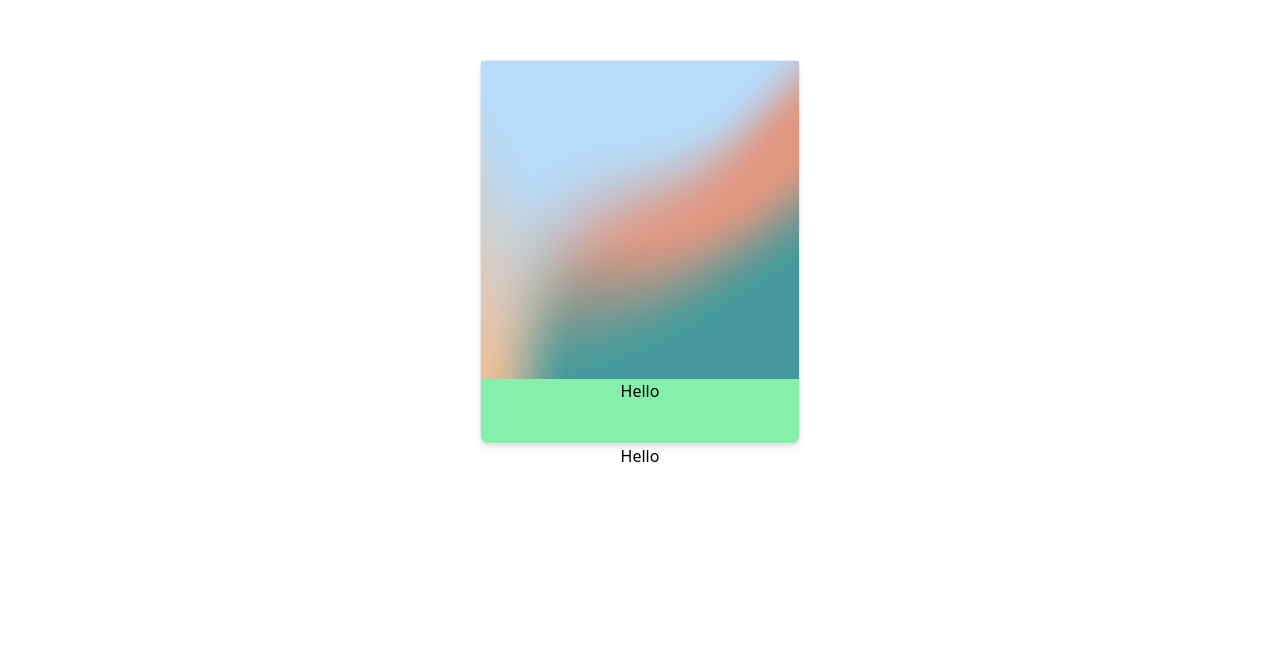
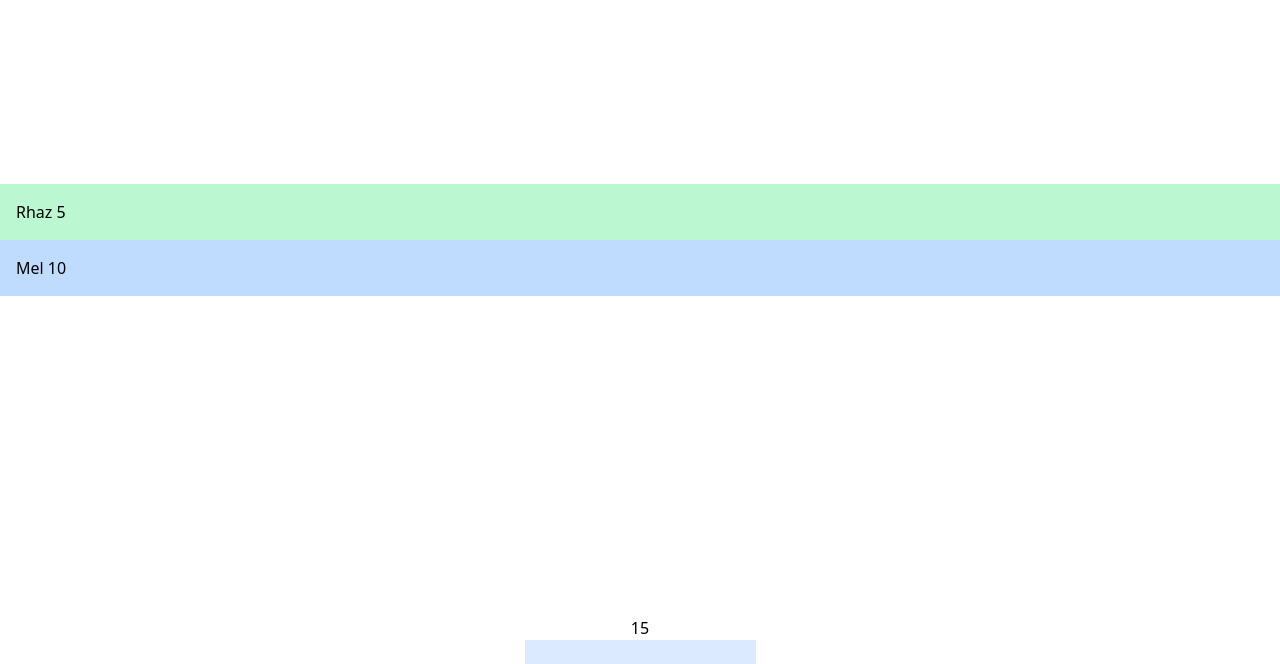
Before and after one commit to rhazsolomon/my-website, a React (Create React App) app: page / in a window 1280 px wide. Shown: the part 136-800 px from the top of the page. Built offline with nearby package versions, Linux system fonts and the light colour scheme.

Commit message:
first go at coding owe

```diff
--- a/package.json
+++ b/package.json
@@ -18,10 +18,7 @@
     "eject": "react-scripts eject"
   },
   "eslintConfig": {
-    "extends": [
-      "react-app",
-      "react-app/jest"
-    ]
+    "extends": []
   },
   "browserslist": {
     "production": [
--- a/src/App.js
+++ b/src/App.js
@@ -7,7 +7,7 @@ import OweMessagePage from './pages/OweMessagePage'
 function App() {
   return (
     <div className="App flex flex-col w-screen h-screen items-center justify-center">
-      <MyWebsiteLandingPage />
+      {/* <MyWebsiteLandingPage /> */}
       <OweMessagePage />
     </div>
   );
--- a/src/pages/OweMessagePage.js
+++ b/src/pages/OweMessagePage.js
@@ -1,7 +1,51 @@
-import React from "react";
+import React, { useState } from "react";
+import VStack from "../components/VStack";
 
+
+const OweMessage = ({ sender, amount }) => {
+    const color = sender == 'Rhaz' ? 'bg-green-200' : 'bg-blue-200'
+    return (
+        <div className={`flex w-full p-4 ${color}`}>
+            {sender} {amount}
+        </div >
+    )
+}
 const OweMessagePage = () => {
-    return ("Hello")
+    const [messages, setMessages] = useState([
+        {
+            sender: 'Rhaz',
+            amount: 5,
+        },
+        {
+            sender: 'Mel',
+            amount: 10,
+        }
+    ])
+    const total = (
+        messages
+            .map(a => a.amount)
+            .reduce((a, b) => a + b)
+    )
+
+    function addMessage(sender, amount) {
+        setMessages([...messages, { sender, amount }])
+    }
+
+    return (
+        <VStack>
+            <VStack className="overflow-auto">
+                {messages.map(a => (<OweMessage sender={a.sender} amount={a.amount} />))}
+            </VStack>
+            {total}
+            <form onSubmit={e => { addMessage("Rhaz", parseFloat(e.target[0].value)); e.preventDefault() }}>
+                <input type='text' className="bg-blue-100" onSubmit={e => console.log(e + "er")} name="amount" />
+            </form>
+
+        </VStack>
+
+
+
+    )
 }
 
 export default OweMessagePage;
```
